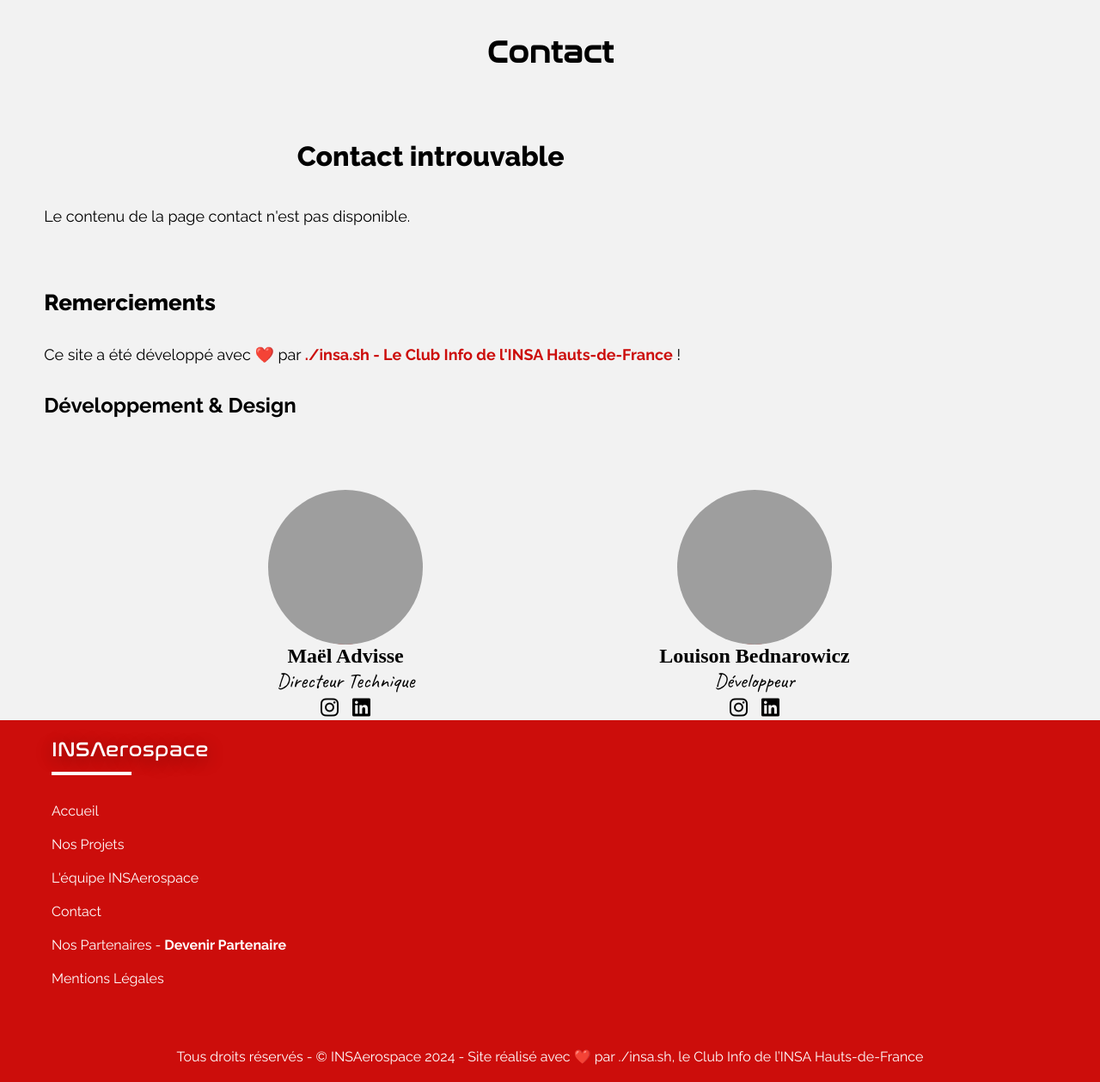
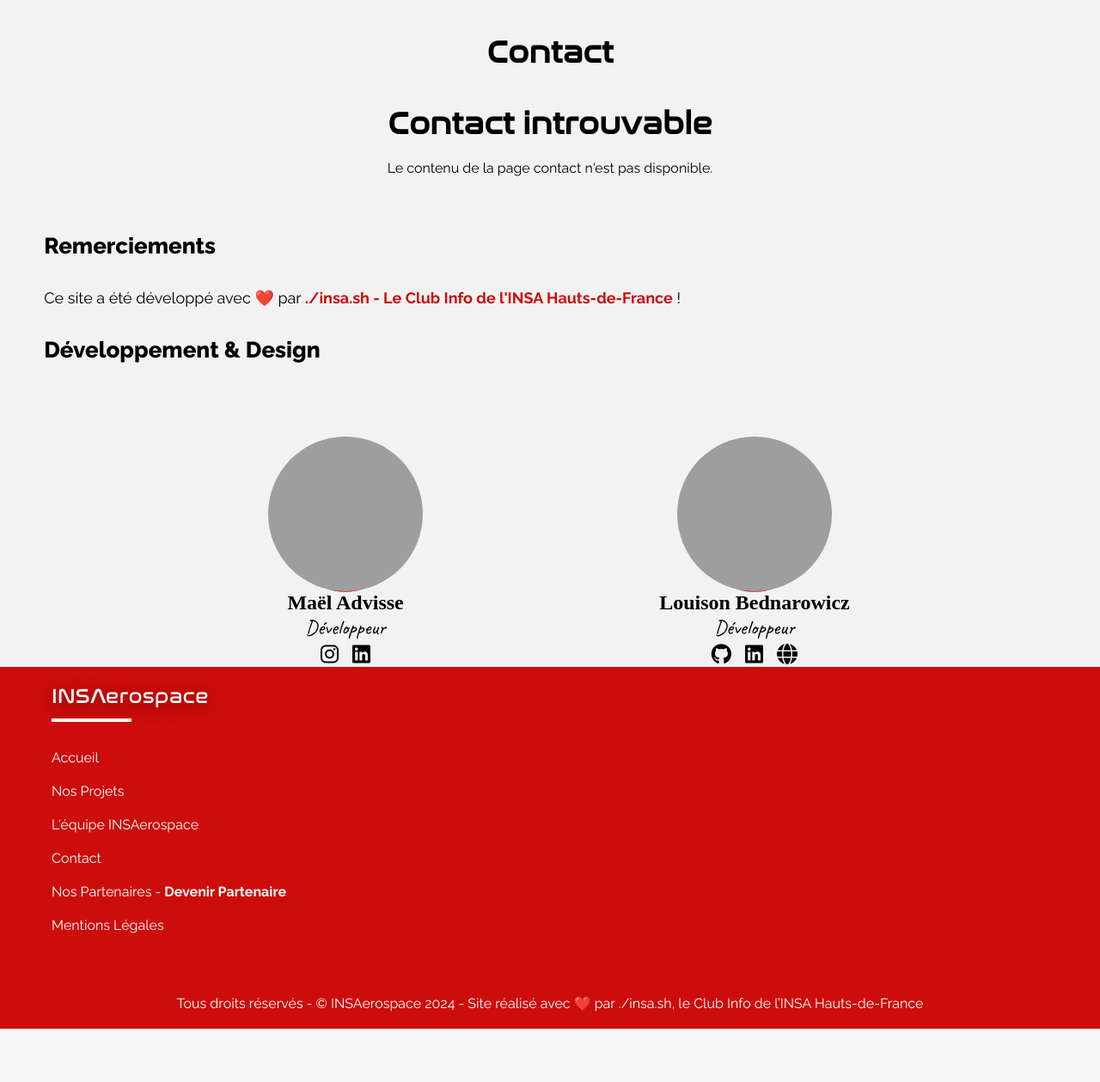
Before and after one commit to insa-sh/site-insaerospace, a Django app: page /contact/ in a window 1280 px wide. Shown: the part 110-1369 px from the top of the page at 86% size. After the commit the page ends 1307 px from the top, so only its background shows below. Run offline with Django 5.2, Linux system fonts and the light colour scheme; data that the repository does not hold is empty; some libraries are stand-ins or nearby versions; some web fonts are replaced.

Commit message:
feat: add emoji images and update contact page layout

```diff
--- a/insaerospace/main/static/main/contact-page.css
+++ b/insaerospace/main/static/main/contact-page.css
@@ -13,3 +13,11 @@
         box-shadow: none;
     }
 }
+
+
+#contactContainer {
+    display: flex;
+    flex-direction: column;
+    align-items: center;
+
+}
--- a/insaerospace/main/static/main/scripts/page.js
+++ b/insaerospace/main/static/main/scripts/page.js
@@ -18,10 +18,7 @@
         if (contactContainer) {
             if (contact && contact.contenu) {
                 contactContainer.innerHTML = `
-                    <div class="contact">
-                        <h1>${contact.title || 'Contact'}</h1>
-                        <div class="content">${marked(contact.contenu)}</div>
-                    </div>
+                    <div class="article-body">${marked(contact.contenu)}</div>
                 `;
             } else {
                 contactContainer.innerHTML = `
--- a/insaerospace/main/templates/main/contact.html
+++ b/insaerospace/main/templates/main/contact.html
@@ -16,7 +16,7 @@
 <div class="classic-page-margin">
     <h1 class="page-title">Contact</h1>
 
-    <div id="contactContainer" class="article-body">
+    <div id="contactContainer">
         <!-- loading icon from fontawesome -->
 
     </div>
@@ -25,7 +25,7 @@
             <h2>Remerciements</h2>
             <p>Ce site a été développé avec ❤️ par <a href="http://insash.org">./insa.sh - Le Club Info de l'INSA
                     Hauts-de-France</a> !</p>
-            <h3>Développement & Design</h3>
+            <h2>Développement & Design</h2>
 
 
         </div>
@@ -35,20 +35,20 @@
                 <div class="photo-de-profil">
                     <img src="http://localhost:1337/uploads/default_pp_a375f13862.png" alt="Maël Advisse">
                     <div class="emoji-box">
-                        <img class="emoji1" src="emoji_url_here">
-                        <img class="emoji2" src="emoji_url_here">
-                        <img class="emoji3" src="emoji_url_here">
-                        <img class="emoji4" src="emoji_url_here">
-                        <img class="emoji5" src="emoji_url_here">
+                        <img class="emoji1" src="{% static 'images/local/emoji/clavier.png' %}">
+                        <img class="emoji2" src="{% static 'images/local/emoji/souris.png' %}">
+                        <img class="emoji3" src="{% static 'images/local/emoji/ordinateur.png' %}">
+                        <img class="emoji4" src="{% static 'images/local/emoji/programmeur.png' %}">
+                        <img class="emoji5" src="{% static 'images/local/emoji/palette.png' %}">
                     </div>
                 </div>
                 <h3>Maël Advisse</h3>
-                <p class="role">Directeur Technique</p>
+                <p class="role">Développeur</p>
                 <div class="reseaux">
-                    <a href="https://instagram.com/mael" target="_blank">
+                    <a href="https://instagram.com/" target="_blank">
                         <i class="fa-brands fa-instagram reseau-icon"></i>
                     </a>
-                    <a href="https://linkedin.com/in/mael" target="_blank">
+                    <a href="https://linkedin.com/in/" target="_blank">
                         <i class="fa-brands fa-linkedin reseau-icon"></i>
                     </a>
                 </div>
@@ -57,21 +57,24 @@
                 <div class="photo-de-profil">
                     <img src="http://localhost:1337/uploads/default_pp_a375f13862.png" alt="Louison Bednarowicz">
                     <div class="emoji-box">
-                        <img class="emoji1" src="emoji_url_here">
-                        <img class="emoji2" src="emoji_url_here">
-                        <img class="emoji3" src="emoji_url_here">
-                        <img class="emoji4" src="emoji_url_here">
-                        <img class="emoji5" src="emoji_url_here">
+                        <img class="emoji1" src="{% static 'images/local/emoji/clavier.png' %}">
+                        <img class="emoji2" src="{% static 'images/local/emoji/souris.png' %}">
+                        <img class="emoji3" src="{% static 'images/local/emoji/ordinateur.png' %}">
+                        <img class="emoji4" src="{% static 'images/local/emoji/programmeur.png' %}">
+                        <img class="emoji5" src="{% static 'images/local/emoji/palette.png' %}">
                     </div>
                 </div>
                 <h3>Louison Bednarowicz</h3>
                 <p class="role">Développeur</p>
                 <div class="reseaux">
-                    <a href="https://instagram.com/louison" target="_blank">
-                        <i class="fa-brands fa-instagram reseau-icon"></i>
+                    <a href="https://github.com/billyTheSecond" target="_blank">
+                        <i class="fa-brands fa-github reseau-icon"></i>
                     </a>
-                    <a href="https://linkedin.com/in/louison" target="_blank">
+                    <a href="https://linkedin.com/in/louisonbednarowicz" target="_blank">
                         <i class="fa-brands fa-linkedin reseau-icon"></i>
+                    </a>
+                    <a href="https://webdev.knowitbetter.fr" target="_blank">
+                        <i class="fa-solid fa-globe reseau-icon"></i>
                     </a>
                 </div>
             </div>
```
Also changed, not shown: insaerospace/main/static/images/local/emoji/clavier.png (added), insaerospace/main/static/images/local/emoji/ordinateur.png (added), insaerospace/main/static/images/local/emoji/palette.png (added), insaerospace/main/static/images/local/emoji/programmeur.png (added), insaerospace/main/static/images/local/emoji/souris.png (added).
